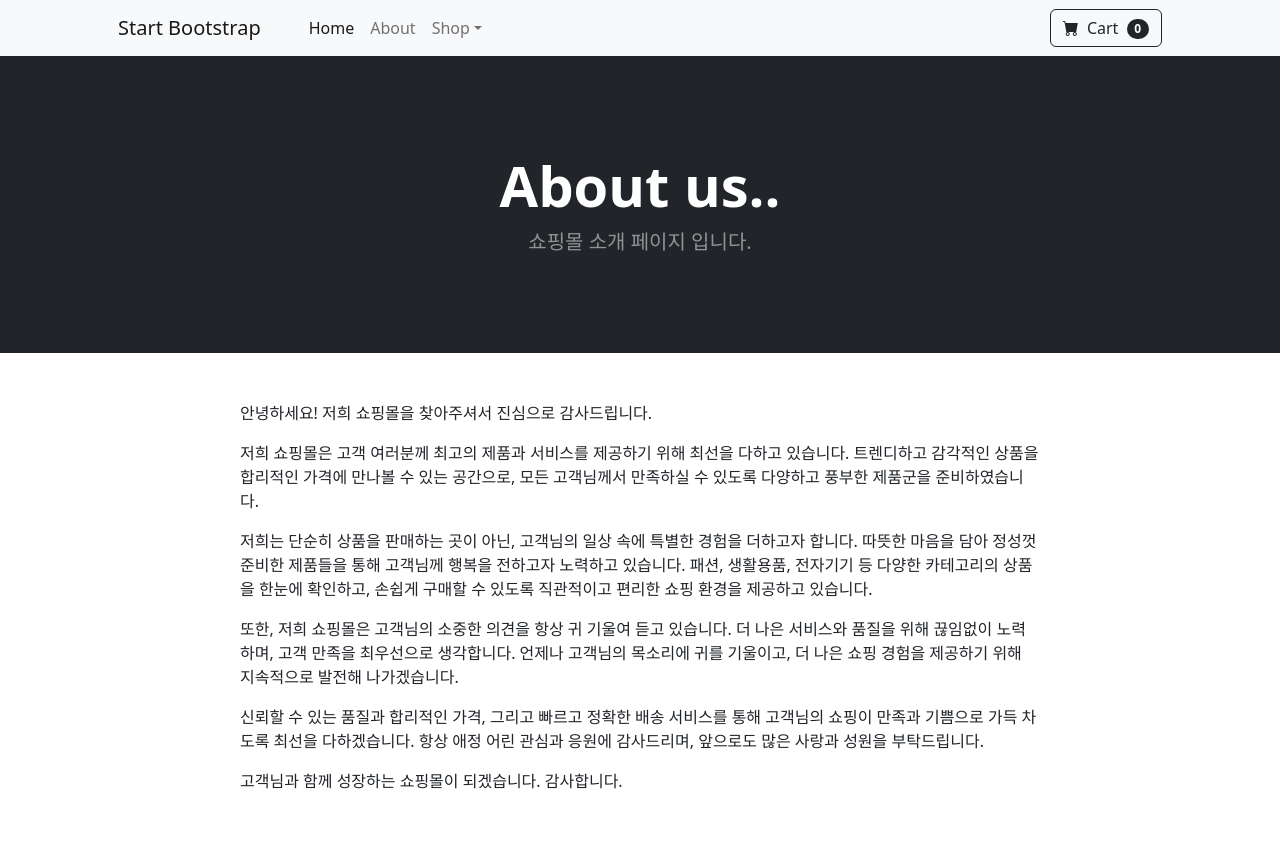
After one commit to sua-repo/django_psa_ecommerce, a Django app: page /about/ in a window 1280 px wide. The commit adds this page. Run offline with Django 5.2, Linux system fonts and the light colour scheme; some libraries are stand-ins or nearby versions.

Commit message:
about 페이지 구현

```diff
--- a/store/urls.py
+++ b/store/urls.py
@@ -1,7 +1,10 @@
 from django.urls import path
 from . import views
+
+app_name = "store"
 
 # dev_1
 urlpatterns = [
     path("", views.home, name="home"),  # dev_1
+    path("about/", views.about, name="about"),  # dev_8
 ]
--- a/store/views.py
+++ b/store/views.py
@@ -11,3 +11,8 @@ from store.models import Product
 def home(request):
     products = Product.objects.all()
     return render(request, "store/home.html", {"products": products})
+
+
+# dev_8
+def about(request):
+    return render(request, "store/about.html")
--- a/templates/layout/header.html
+++ b/templates/layout/header.html
@@ -4,8 +4,13 @@
 <header class="bg-dark py-5">
     <div class="container px-4 px-lg-5 my-5">
         <div class="text-center text-white">
-            <h1 class="display-4 fw-bolder">Shop in style</h1>
-            <p class="lead fw-normal text-white-50 mb-0">With this shop hompeage template</p>
+            {% if request.path == '/about/' %}
+                <h1 class="display-4 fw-bolder">About us..</h1>
+                <p class="lead fw-normal text-white-50 mb-0">쇼핑몰 소개 페이지 입니다.</p>
+            {% else %}
+                <h1 class="display-4 fw-bolder">쇼핑몰</h1>
+                <p class="lead fw-normal text-white-50 mb-0">~~ 쇼핑몰입니다 ~~</p>
+            {% endif %}
         </div>
     </div>
 </header>
--- a/templates/layout/navbar.html
+++ b/templates/layout/navbar.html
@@ -11,11 +11,11 @@
         <div class="collapse navbar-collapse" id="navbarSupportedContent">
             <ul class="navbar-nav me-auto mb-2 mb-lg-0 ms-lg-4">
                 <li class="nav-item">
-                    <a class="nav-link active" aria-current="page" href="#!">Home</a>
+                    <a class="nav-link active" aria-current="page" href="{% url 'store:home' %}">Home</a>
                 </li>
 
                 <li class="nav-item">
-                    <a class="nav-link" href="#!">About</a>
+                    <a class="nav-link" href="{% url 'store:about' %}">About</a>
                 </li>
 
                 <li class="nav-item dropdown">
--- /dev/null
+++ b/templates/store/about.html
@@ -0,0 +1,36 @@
+{% extends "layout/base.html" %}
+{% load humanize %}
+
+{% block head %}
+    {% include "layout/head.html" %}
+{% endblock head %}
+
+{% block navi %}
+    {% include "layout/navbar.html" %}
+{% endblock navi %}
+
+{% block header %}
+    {% include "layout/header.html" %}
+{% endblock header %}
+
+{% block content %}
+    <div class="container my-5">
+        <div class="about-content mx-auto" style="max-width: 800px;">
+            <p>안녕하세요! 저희 쇼핑몰을 찾아주셔서 진심으로 감사드립니다.</p>
+            <p>저희 쇼핑몰은 고객 여러분께 최고의 제품과 서비스를 제공하기 위해 최선을 다하고 있습니다.
+                트렌디하고 감각적인 상품을 합리적인 가격에 만나볼 수 있는 공간으로,
+                모든 고객님께서 만족하실 수 있도록 다양하고 풍부한 제품군을 준비하였습니다.</p>
+            <p>저희는 단순히 상품을 판매하는 곳이 아닌, 고객님의 일상 속에 특별한 경험을 더하고자 합니다.
+                따뜻한 마음을 담아 정성껏 준비한 제품들을 통해 고객님께 행복을 전하고자 노력하고 있습니다.
+                패션, 생활용품, 전자기기 등 다양한 카테고리의 상품을 한눈에 확인하고,
+                손쉽게 구매할 수 있도록 직관적이고 편리한 쇼핑 환경을 제공하고 있습니다.</p>
+            <p>또한, 저희 쇼핑몰은 고객님의 소중한 의견을 항상 귀 기울여 듣고 있습니다.
+                더 나은 서비스와 품질을 위해 끊임없이 노력하며, 고객 만족을 최우선으로 생각합니다.
+                언제나 고객님의 목소리에 귀를 기울이고, 더 나은 쇼핑 경험을 제공하기 위해 지속적으로 발전해 나가겠습니다.</p>
+            <p>신뢰할 수 있는 품질과 합리적인 가격, 그리고 빠르고 정확한 배송 서비스를 통해
+                고객님의 쇼핑이 만족과 기쁨으로 가득 차도록 최선을 다하겠습니다.
+                항상 애정 어린 관심과 응원에 감사드리며, 앞으로도 많은 사랑과 성원을 부탁드립니다.</p>
+            <p>고객님과 함께 성장하는 쇼핑몰이 되겠습니다. 감사합니다.</p>
+        </div>
+    </div>
+{% endblock content %}
```
Also changed, not shown: config/urls.py (+7 -1 lines).
